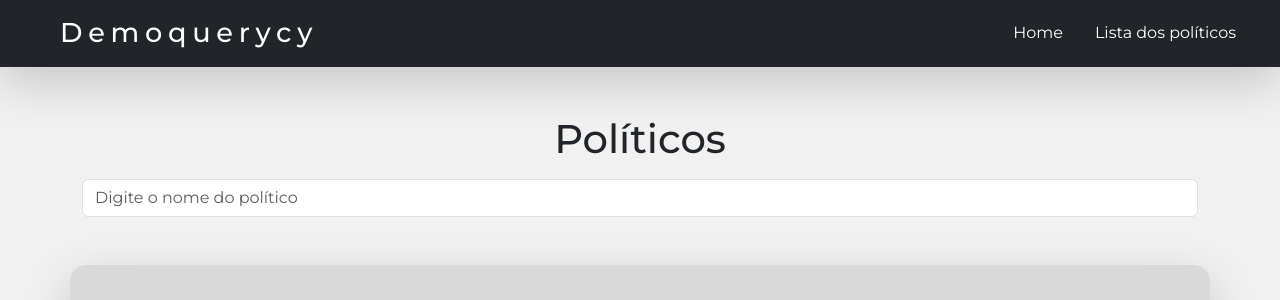
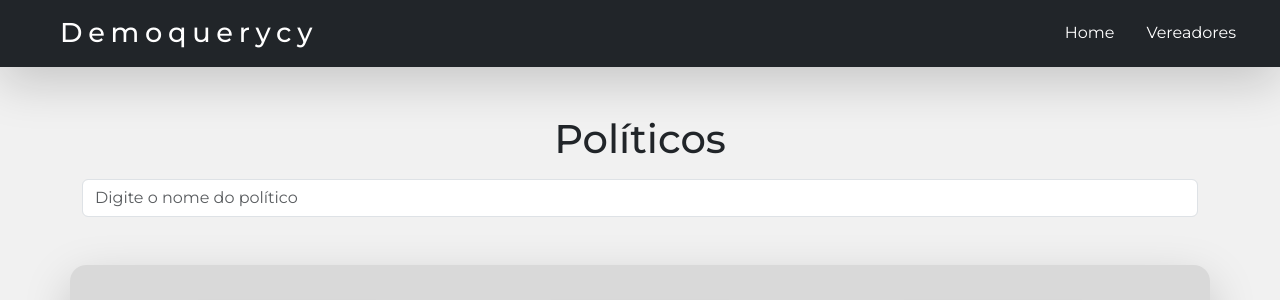
Before and after one commit to AgileKrakens/DemoQuerycy, a Flask app: page /pagina-politicos in a window 1280 px wide. Shown: the top 300 px of the page. Run offline with Flask 3, Linux system fonts and the light colour scheme.

Commit message:
Politicos link at header to Vereadores

```diff
--- a/src/templates/base.html
+++ b/src/templates/base.html
@@ -39,7 +39,7 @@
                             <a class="nav-link " href="/">Home</a>
                         </li>
                         <li class="nav-item">
-                            <a class="nav-link" href="/pagina-politicos">Lista dos políticos</a>
+                            <a class="nav-link" href="/pagina-politicos">Vereadores</a>
                         </li>
                     </ul>
                 </div>
```
